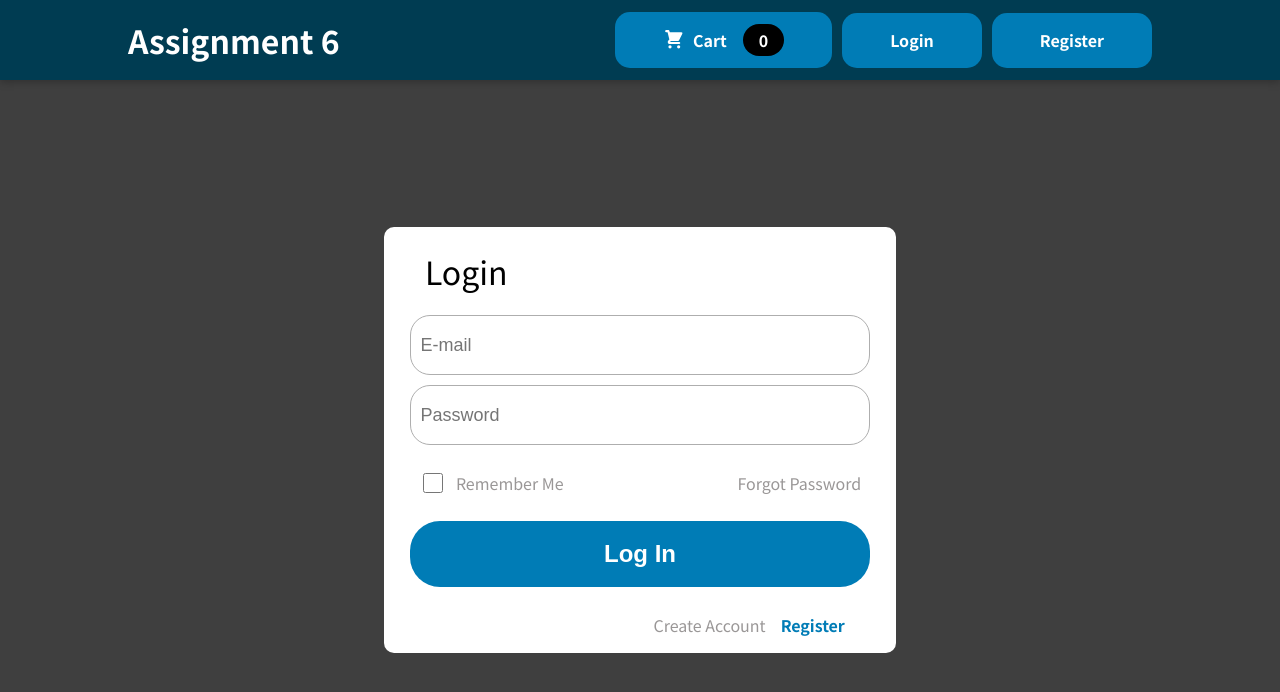
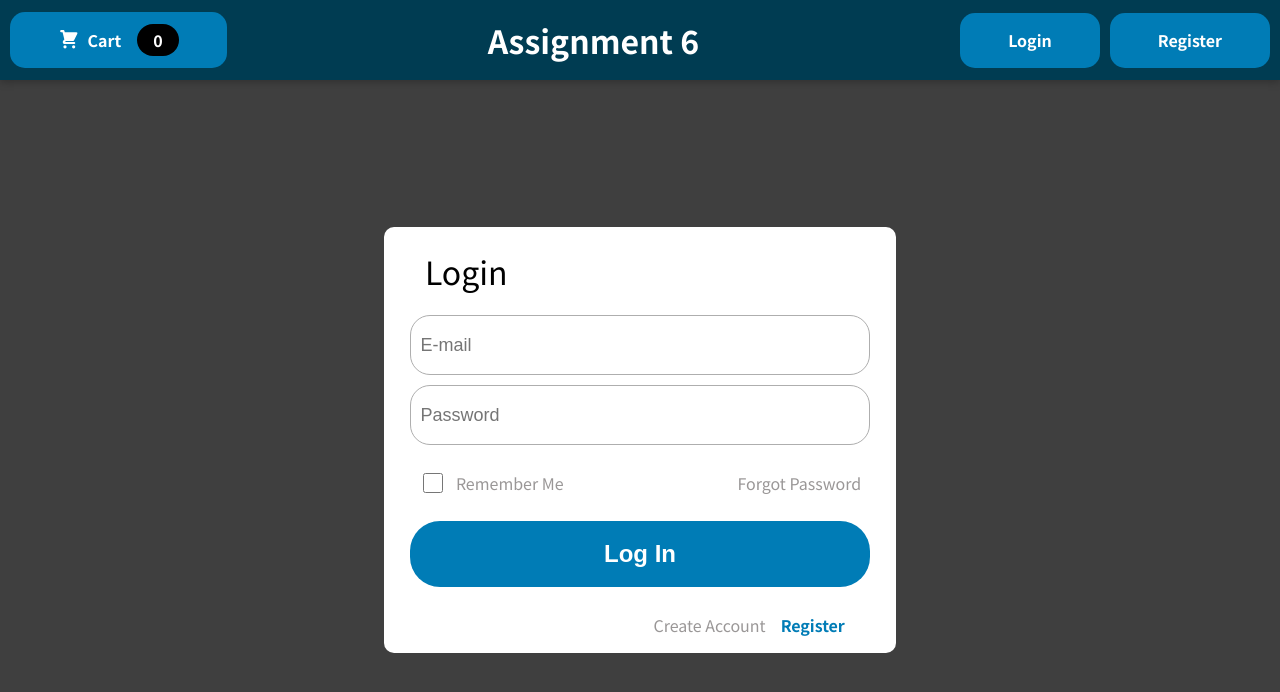
Before and after one commit to dev-ashokmanjhu/Assignment-6-Shopping-Cart-With-Login-and-Signup, a React (Vite) app: page /login in a window 1280 px wide. Shown: the top 692 px of the page. Built offline with nearby package versions, Linux system fonts and the light colour scheme.

Commit message:
fix small bugs

```diff
--- a/src/AuthPages/Login.css
+++ b/src/AuthPages/Login.css
@@ -55,7 +55,8 @@ p {
 }
 #email,
 #password,
-input {
+#confirm_password,
+#Name {
   box-sizing: border-box;
   width: 90%;
   height: 60px;
--- a/src/Layout/Header.jsx
+++ b/src/Layout/Header.jsx
@@ -6,11 +6,11 @@ const Header = (props) => {
   return (
     <>
       <header className={classes.header}>
+        <HeaderCartButton />
         <Link to="/">
           <h1>Assignment 6</h1>
         </Link>
         <div className={classes.headerBtn}>
-          <HeaderCartButton />
           <Link to="/login">
             <button className={classes.HeaderLoginBtn}>Login</button>
           </Link>
--- a/src/Layout/Header.module.css
+++ b/src/Layout/Header.module.css
@@ -6,7 +6,7 @@
   display: flex;
   justify-content: space-between;
   align-items: center;
-  padding: 0 10%;
+  padding: 0 10px;
   box-shadow: 0 2px 8px rgba(0, 0, 0, 0.25);
   z-index: 10;
 }
```
